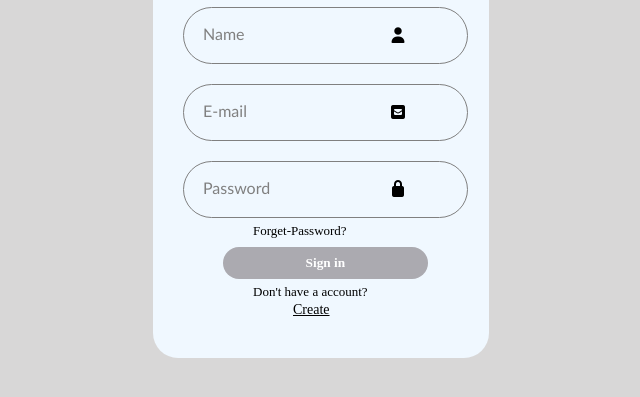
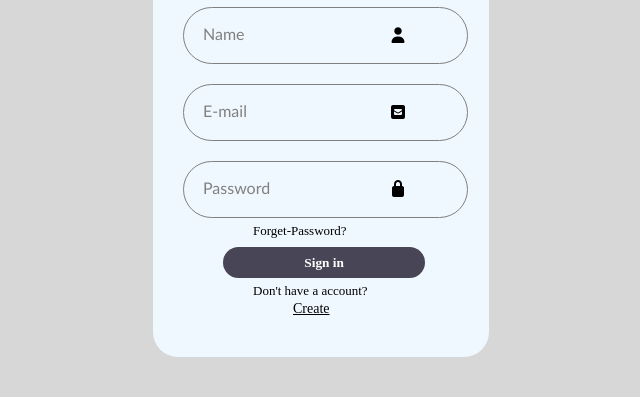
Before and after one commit to rangamanana601-debug/Travform, a plain HTML site: page index.html in a window 1280 px wide. In both pictures the pointer is over the button "Sign in". Shown: the part 105-502 px from the top of the page, without its empty margins (237-877 px from the left). Drawn offline with Linux system fonts and the light colour scheme.

Commit message:
button nampia hover

```diff
--- a/style.css
+++ b/style.css
@@ -49,9 +49,12 @@ button{
     align-items:center;
     cursor:pointer;
     font-family:bold;
+    transition: all 0.3s;
 }
 button:hover{
-    background:rgb(171, 170, 176);
+    background:rgb(72, 70, 86);
+    width:79%;
+    padding:7.5px;
 }
 label{
     position:absolute;
@@ -59,7 +62,7 @@ label{
     margin-top:-40px;
     cursor:text;
     margin-left:10px;
-    transition:all 0.6s ease;
+    transition:all 0.3s ease;
     font-family:'Gill Sans', 'Gill Sans MT', Calibri, 'Trebuchet MS', sans-serif;
 }
 input:focus~label,
```
